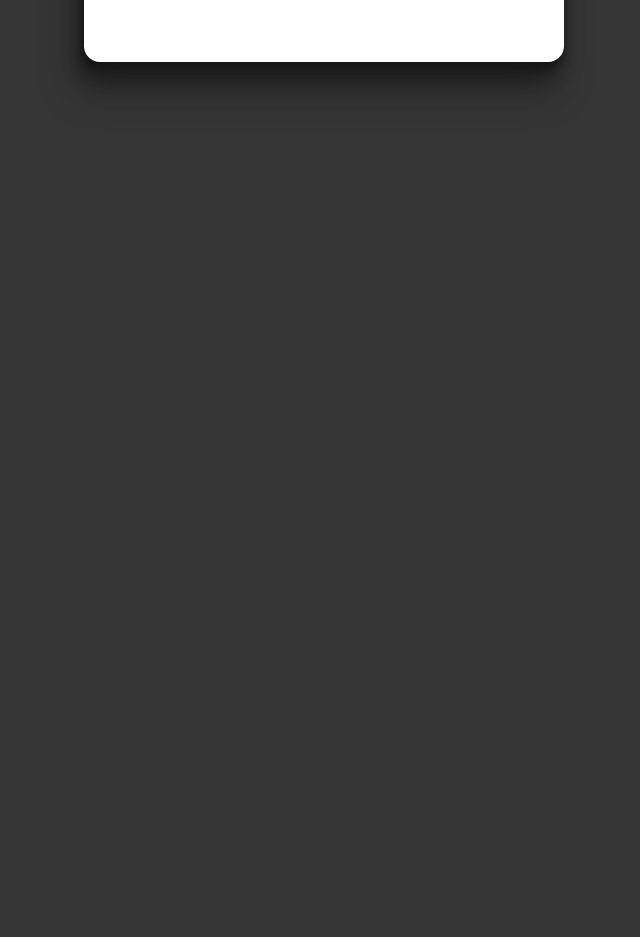
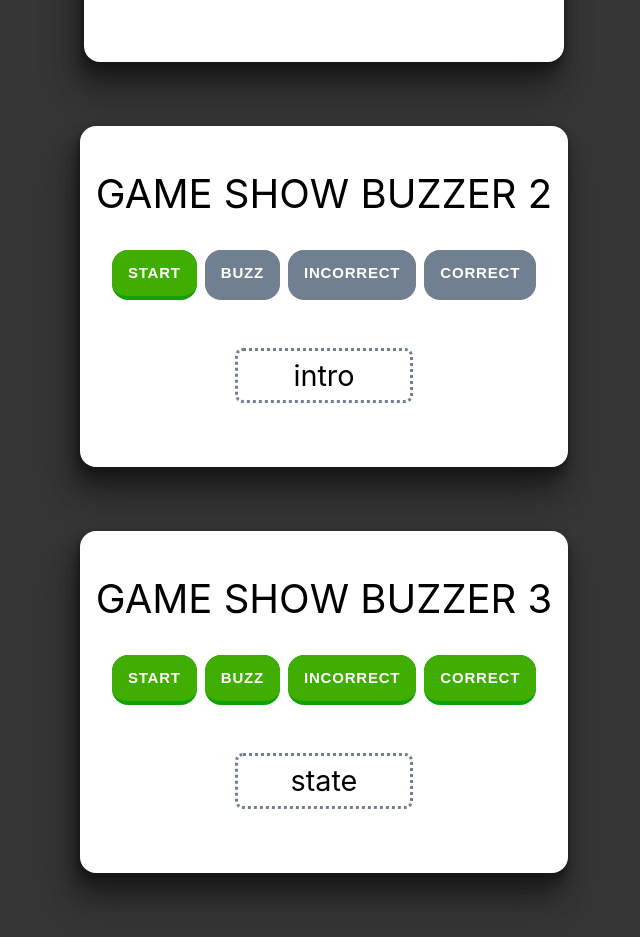
Before and after one commit to anton-g/xstate-demo, a React (Create React App) app: page / in a window 1280 px wide. Shown: the part 344-1281 px from the top of the page, without its empty margins (316-956 px from the left). Before the commit the page ends 800 px from the top, so only its background shows below. Built offline with nearby package versions, Linux system fonts and the light colour scheme.

Commit message:
Analytics

```diff
--- a/src/App.js
+++ b/src/App.js
@@ -7,8 +7,8 @@ function App() {
   return (
     <div className="App">
       <Quiz />
-      {/* <Quiz2 />
-      <Quiz3 /> */}
+      <Quiz2 />
+      <Quiz3 />
     </div>
   )
 }
--- a/src/Quiz.js
+++ b/src/Quiz.js
@@ -1,4 +1,5 @@
 import { useState } from 'react'
+import { trackAnalytics } from './analytics'
 
 export function Quiz() {
   const [isIntro, setIsIntro] = useState(true)
@@ -42,6 +43,7 @@ export function Quiz() {
           onClick={() => {
             setIsBuzzed(false)
             setIsEnded(true)
+            trackAnalytics('game ended')
           }}
         >
           correct
--- a/src/Quiz2.js
+++ b/src/Quiz2.js
@@ -1,4 +1,5 @@
 import { useState } from 'react'
+import { trackAnalytics } from './analytics'
 
 export function Quiz2() {
   const [state, setState] = useState('intro')
@@ -35,6 +36,7 @@ export function Quiz2() {
           disabled={state !== 'buzzed'}
           onClick={() => {
             setState('ended')
+            trackAnalytics('game ended')
           }}
         >
           correct
--- a/src/Quiz3.js
+++ b/src/Quiz3.js
@@ -1,52 +1,14 @@
-import { useMachine } from '@xstate/react'
-import { quizMachine } from './quizMachine'
-
 export function Quiz3() {
-  const [state, send] = useMachine(quizMachine)
-
   return (
     <main>
       <h1>Game show buzzer 3</h1>
-      <div style={{ marginTop: 16 }}>
-        <button
-          disabled={!state.can('START')}
-          onClick={() => {
-            send('START')
-          }}
-        >
-          start
-        </button>
-        <button
-          disabled={!state.can('BUZZ')}
-          onClick={() => {
-            send('BUZZ')
-          }}
-        >
-          buzz
-        </button>
-        <button
-          disabled={!state.can('INCORRECT')}
-          onClick={() => {
-            send('INCORRECT')
-          }}
-        >
-          incorrect
-        </button>
-        <button
-          disabled={!state.can('CORRECT')}
-          onClick={() => {
-            send('CORRECT')
-          }}
-        >
-          correct
-        </button>
+      <div>
+        <button>start</button>
+        <button>buzz</button>
+        <button>incorrect</button>
+        <button>correct</button>
       </div>
-      <p>
-        {state.matches('intro') && 'intro'}
-        {state.matches('idle') && 'idle'}
-        {state.matches('buzzed') && 'buzzed!'}
-        {state.matches('ended') && 'ended'}
-      </p>
+      <p>state</p>
     </main>
   )
 }
--- /dev/null
+++ b/src/analytics.js
@@ -0,0 +1,3 @@
+export const trackAnalytics = (event) => {
+  console.log('tracking ' + event)
+}
--- a/src/index.css
+++ b/src/index.css
@@ -98,10 +98,6 @@ button:after {
   z-index: -1;
 }
 
-button:active:after {
-  bottom: 0;
-}
-
 button:main,
 button:focus {
   user-select: auto;
--- a/src/quizMachine.js
+++ b/src/quizMachine.js
@@ -1,4 +1,5 @@
 import { createMachine } from 'xstate'
+import { trackAnalytics } from './analytics'
 
 export const quizMachine = createMachine({
   id: 'buzzer',
@@ -28,6 +29,8 @@ export const quizMachine = createMachine({
         },
       },
     },
-    ended: {},
+    ended: {
+      entry: () => trackAnalytics('game ended'),
+    },
   },
 })
```
Also changed, not shown: intro.txt (added).
